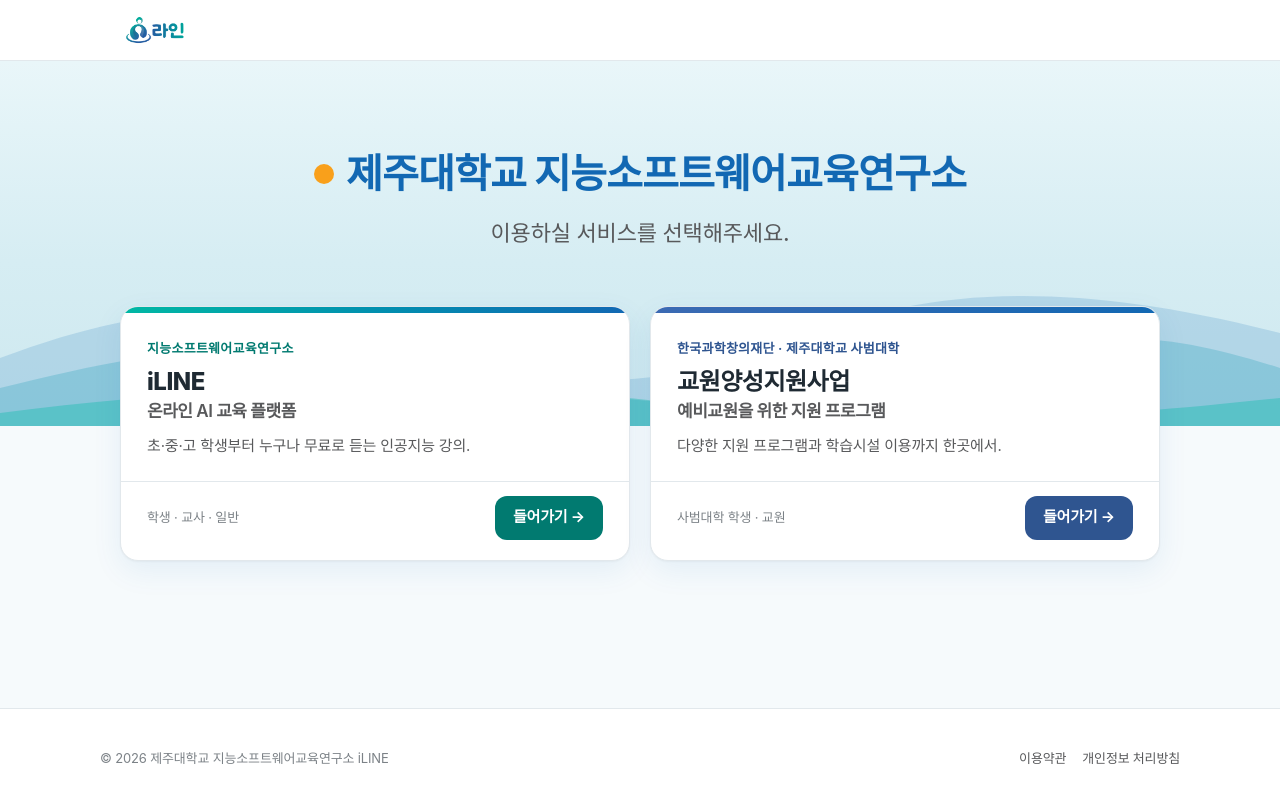
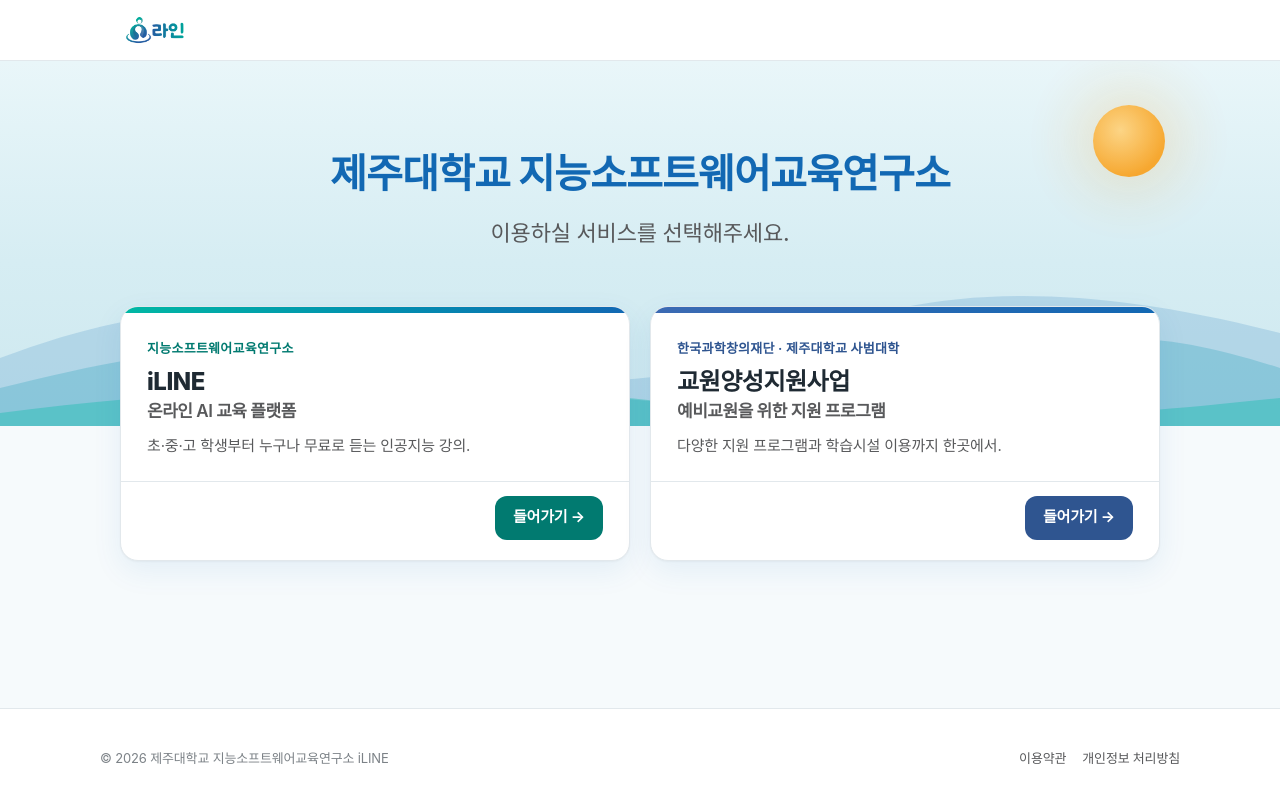
Before and after one commit to iLINE-iSERI/iline, a Next.js app: page / in a window 1280 px wide. Built offline with nearby package versions, Linux system fonts and the light colour scheme.

Commit message:
인트로 사이트 배경 디자인 수정(해 추가로 오렌지 계열 색상 어떤지 테스트), 바로가기 카드 아래 사용자 유형 미리 제안 삭제

```diff
--- a/app/intro.module.css
+++ b/app/intro.module.css
@@ -36,7 +36,7 @@
   --sky-2: #d6edf3;
   --foam: #ffffff;
   /* 감귤 — CI 주황. 포인트 한 점에만 */
-  --tangerine: var(--ci-orange);
+  --tangerine: var(--ci-orange); /* 해 하나에만 쓴다 */
   /* 두 서비스 — 머리띠는 CI 원색, 버튼은 대비 확보한 파생색 */
   --svc-learn: var(--logo-teal);
   --svc-learn-strong: #017a70; /* 흰 글자 5.2:1 */
@@ -121,20 +121,6 @@
   color: var(--sea-deep);
   word-break: keep-all;
 }
-@media (max-width: 639px) {
-  /* 휴대폰: 이름이 두 줄이 되므로 점을 위에 */
-  .org {
-    flex-direction: column;
-    gap: 10px;
-  }
-}
-.orgDot {
-  flex: none;
-  width: 0.5em;
-  height: 0.5em;
-  border-radius: 50%;
-  background: var(--tangerine); /* 감귤 한 점 */
-}
 .title {
   margin: 18px 0 0;
   font-size: clamp(1.0625rem, 2vw, 1.375rem);
@@ -142,6 +128,28 @@
   line-height: 1.5;
   color: var(--ink-muted);
   word-break: keep-all;
+}
+
+/* 해 — 하늘 오른쪽 위. 카드·글자와 겹치지 않는 자리 (능선 뒤에 두면 카드가 가린다) */
+.sun {
+  position: absolute;
+  top: 18px;
+  right: 18px;
+  width: 44px;
+  height: 44px;
+  border-radius: 50%;
+  background: radial-gradient(circle at 38% 35%, #ffd27a, var(--tangerine) 72%);
+  opacity: 0.9;
+  box-shadow: 0 0 40px 10px rgba(249, 160, 27, 0.22);
+}
+@media (min-width: 640px) {
+  .sun {
+    top: 44px;
+    right: 9%;
+    width: 72px;
+    height: 72px;
+    box-shadow: 0 0 60px 16px rgba(249, 160, 27, 0.22);
+  }
 }
 
 /* 오름 능선 — 세 겹, 사진 없이 도형만 */
@@ -244,15 +252,16 @@
 }
 .cardFoot {
   display: flex;
-  align-items: center;
-  justify-content: space-between;
-  gap: 12px;
+  justify-content: flex-end;
   padding: 14px 26px 20px;
   border-top: 1px solid var(--line);
 }
-.who {
-  font-size: 0.8125rem;
-  color: var(--ink-subtle);
+@media (max-width: 639px) {
+  /* 휴대폰: 버튼을 카드 너비로 — 누르기 쉽게 */
+  .cardFoot .go {
+    width: 100%;
+    justify-content: center;
+  }
 }
 .go {
   display: inline-flex;
--- a/app/page.tsx
+++ b/app/page.tsx
@@ -46,11 +46,13 @@
           {/* 연구소 이름이 주인공, 안내는 한 줄 (09-13 iSERI) */}
           <div className={s.heroInner}>
             <h1 id="intro-title" className={s.org}>
-              <span className={s.orgDot} aria-hidden="true" />
               제주대학교 지능소프트웨어교육연구소
             </h1>
             <p className={s.title}>이용하실 서비스를 선택해주세요.</p>
           </div>
+
+          {/* 해 — CI 주황이 맡는 유일한 자리. 바다 위 하늘에 하나 (09-13 iSERI: 점은 뜬금없다) */}
+          <span className={s.sun} aria-hidden="true" />
 
           {/* 오름 능선 — 도형 세 겹. 사진 없음 (가벼움·저작권 없음) */}
           <svg
@@ -89,8 +91,8 @@
               </h2>
               <p className={s.cardDesc}>초·중·고 학생부터 누구나 무료로 듣는 인공지능 강의.</p>
             </div>
+            {/* 대상 표시("학생 · 교사 · 일반")는 두지 않는다 — 이용자 유형을 인트로가 단정하지 않는다 (09-13 iSERI) */}
             <div className={s.cardFoot}>
-              <span className={s.who}>학생 · 교사 · 일반</span>
               <span className={s.go}>들어가기 →</span>
             </div>
           </Link>
@@ -106,7 +108,6 @@
               <p className={s.cardDesc}>다양한 지원 프로그램과 학습시설 이용까지 한곳에서.</p>
             </div>
             <div className={s.cardFoot}>
-              <span className={s.who}>사범대학 학생 · 교원</span>
               <span className={s.go}>들어가기 →</span>
             </div>
           </a>
```
